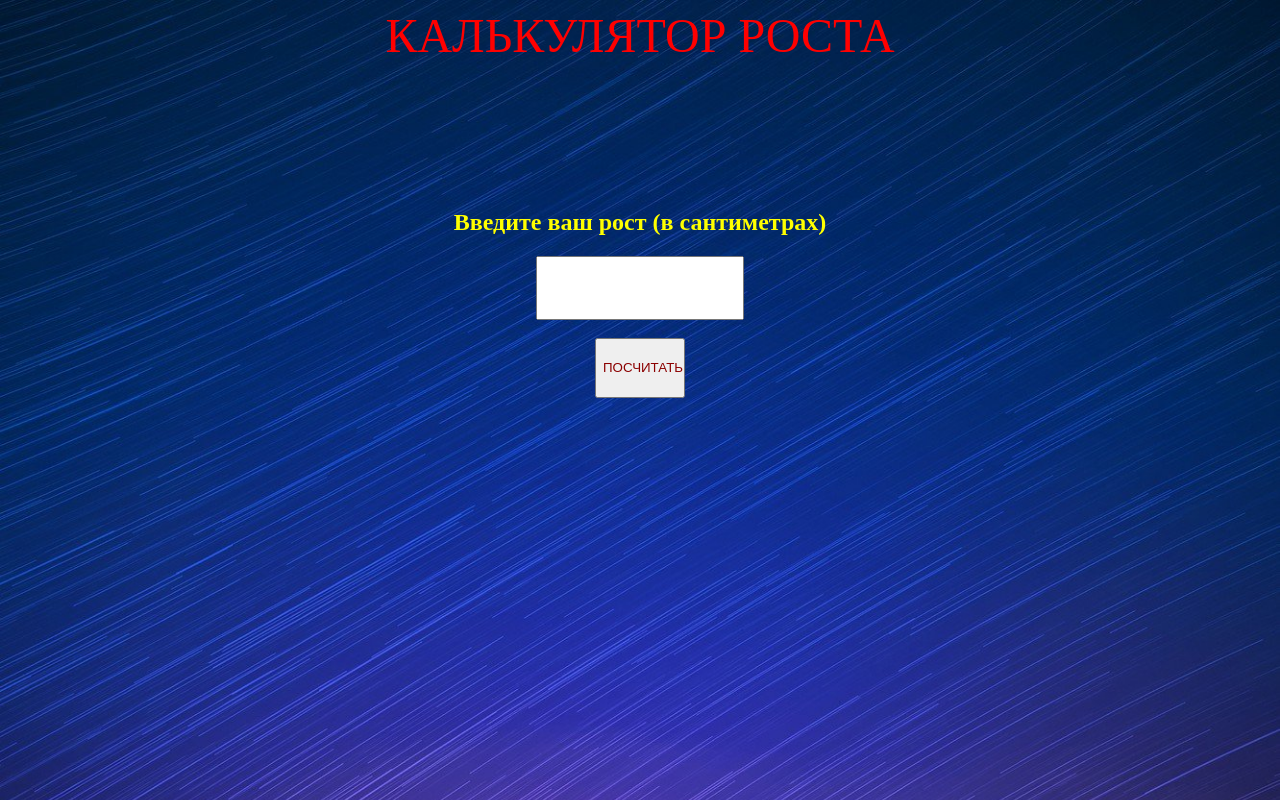
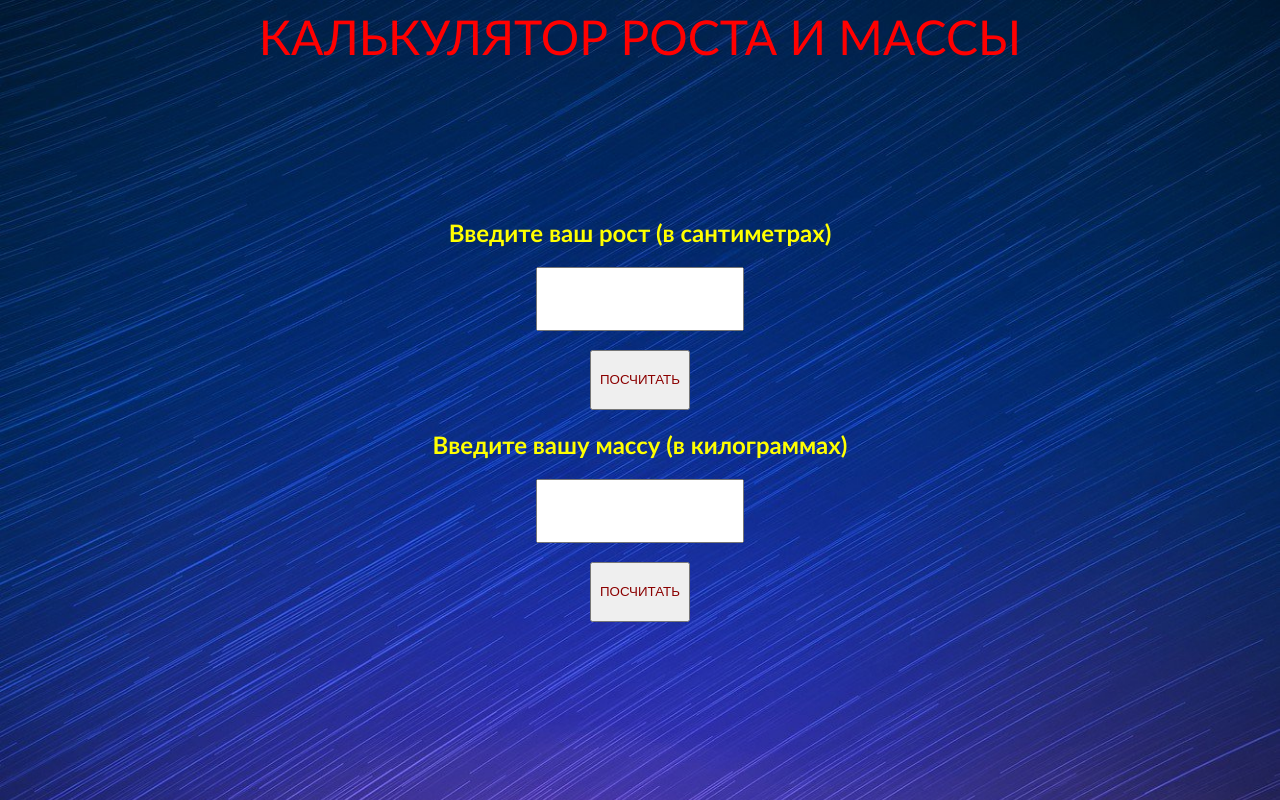
Before and after one commit to TPpotter/Calculator-of-height, a Flask app: page / in a window 1280 px wide. Run offline with Flask 3, Linux system fonts and the light colour scheme.

Commit message:
First commit

```diff
--- a/main.py
+++ b/main.py
@@ -1,3 +1,3 @@
 from functions import app
 
-app.run(host='localhost', port=8000)
+app.run(host='localhost', port=8000, debug=True)
--- a/templates/easter.html
+++ b/templates/easter.html
@@ -2,34 +2,59 @@
 <html lang="en">
 <head>
     <meta charset="UTF-8">
-    <title>Калькулятор роста</title>
+    <title>Калькулятор роста и массы</title>
     <style>
+
+
     body {
             background-image: url("static/easter_background.png");
             background-repeat:no-repeat;
             background-size:cover;
         }
 
+    .font {
+        font-family: Calibri, Tahoma, "Times New Roman";
+    }
+
     </style>
 </head>
 <body>
-    <center><font size="+6" style="color: red;">КАЛЬКУЛЯТОР РОСТА</font></center>
+    <div class="font">
+    <center><font size="+6" style="color: red;">КАЛЬКУЛЯТОР РОСТА И МАССЫ</font></center>
     <br><br><br><br><br><br><br>
     <center>
-        <h2 style="color: yellow">Введите ваш рост (в сантиметрах)</h2>
-        <input type="text" id="input" style="font-size: 50px; width: 200px; color: black">
-        <br><br>
-        <button onclick="alerting()" style="width: 90px; height: 60px; color: DarkRed">ПОСЧИТАТЬ</button>
+        <div class="height">
+            <h2 style="color: yellow">Введите ваш рост (в сантиметрах)</h2>
+            <input type="text" id="height" style="font-size: 50px; width: 200px; color: black">
+            <br><br>
+            <button onclick="height()" style="width: 100px; height: 60px; color: DarkRed">ПОСЧИТАТЬ</button>
+        </div>
+        <div class="width">
+            <h2 style="color: yellow">Введите вашу массу (в килограммах)</h2>
+            <input type="text" id="width" style="font-size: 50px; width: 200px; color: black">
+            <br><br>
+            <button onclick="width()" style="width: 100px; height: 60px; color: DarkRed">ПОСЧИТАТЬ</button>
+        </div>
     </center>
-
+    </div>
     <script>
-        function alerting() {
-            var number11 = document.getElementById('input').value;
-            if ((isNaN(number11) || (Number(number11) <= 0))) { alert('неверный ввод') }
-            else if (number11[number11.length - 1] === '1') { alert('Ваш рост: ' + number11 + ' сантиметр') }
-            else if (([0, 5, 6, 7, 8, 9].includes(Number(number11[number11.length - 1]))) || ([11, 12, 13, 14, 15, 16, 17, 18, 19].includes(Number(number11.slice(number11.length - 2, number11.length))))) { alert('Ваш рост: ' + number11 + ' сантиметров') }
-            else if ([2, 3, 4].includes(Number(number11[number11.length - 1]))) { alert('Ваш рост: ' + number11 + ' сантиметра') }
-
+        function height() {
+            var height_value = 100;
+            var height_value = document.getElementById('height').value;
+            if ((isNaN(height_value) || (Number(height_value) <= 0))) { alert('Неверный ввод') }
+            else if ([11, 12, 13, 14, 15, 16, 17, 18, 19].includes(Number(height_value.slice(height_value.length - 2, height_value.length)))) { alert('Ваш рост: ' + height_value + ' сантиметров') }
+            else if (height_value[height_value.length - 1] === '1') { alert('Ваш рост: ' + height_value + ' сантиметр') }
+            else if ([0, 5, 6, 7, 8, 9].includes(Number(height_value[height_value.length - 1]))) { alert('Ваш рост: ' + height_value + ' сантиметров') }
+            else if ([2, 3, 4].includes(Number(height_value[height_value.length - 1]))) { alert('Ваш рост: ' + height_value + ' сантиметра') }
+  }
+        function width() {
+            var width_value = 100;
+            var width_value = document.getElementById('width').value;
+            if ((isNaN(width_value) || (Number(width_value) <= 0))) { alert('Неверный ввод') }
+            else if ([11, 12, 13, 14, 15, 16, 17, 18, 19].includes(Number(width_value.slice(width_value.length - 2, width_value.length)))) { alert('Ваш вес: ' + width_value + ' килограмм') }
+            else if (width_value[width_value.length - 1] === '1') { alert('Ваша масса: ' + width_value + ' килограмм') }
+            else if ([0, 5, 6, 7, 8, 9].includes(Number(width_value[width_value.length - 1]))) { alert('Ваша масса: ' + width_value + ' килограмм') }
+            else if ([2, 3, 4].includes(Number(width_value[width_value.length - 1]))) { alert('Ваша масса: ' + width_value + ' килограмм') }
   }
     </script>
 </body>
```
